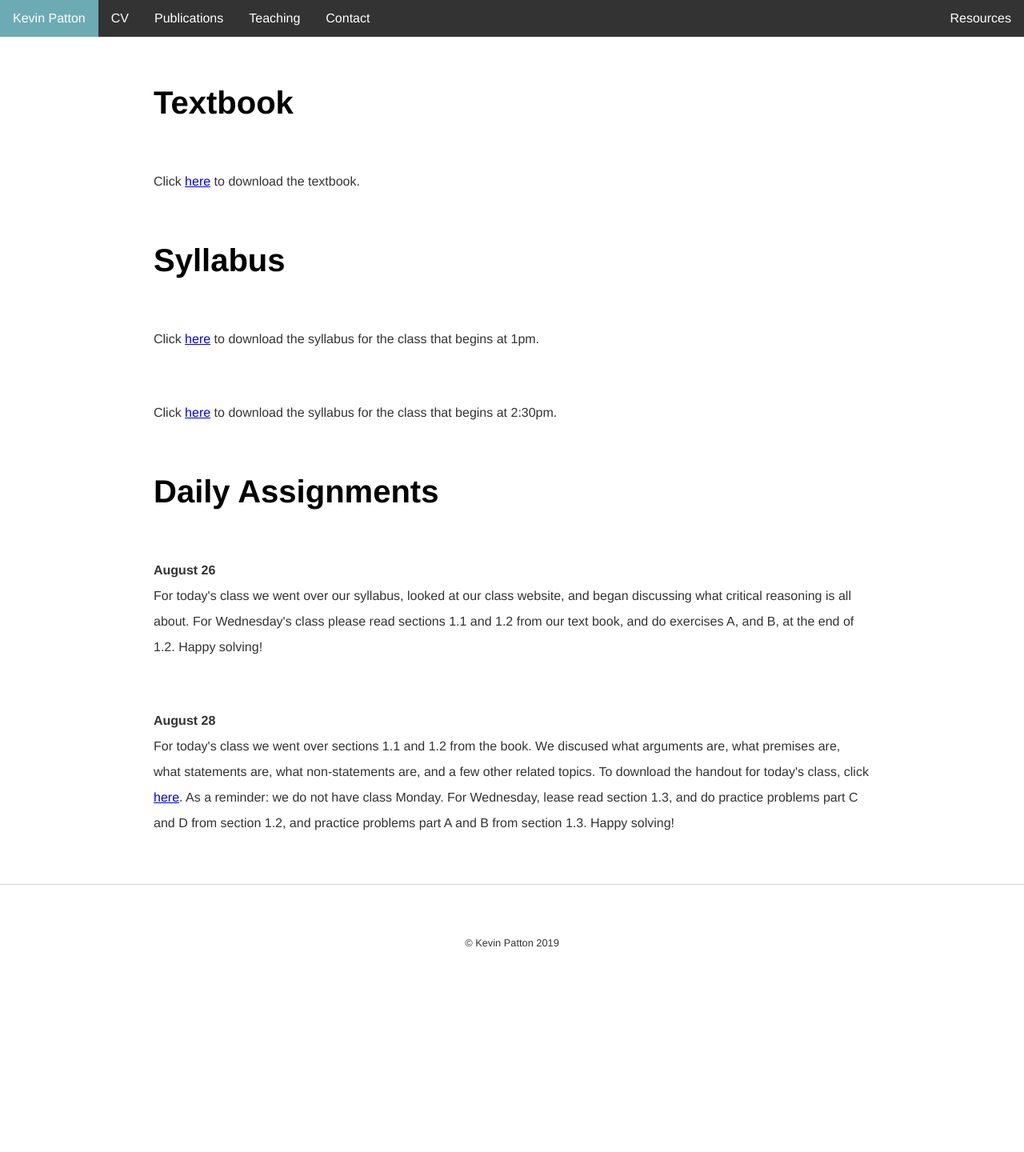
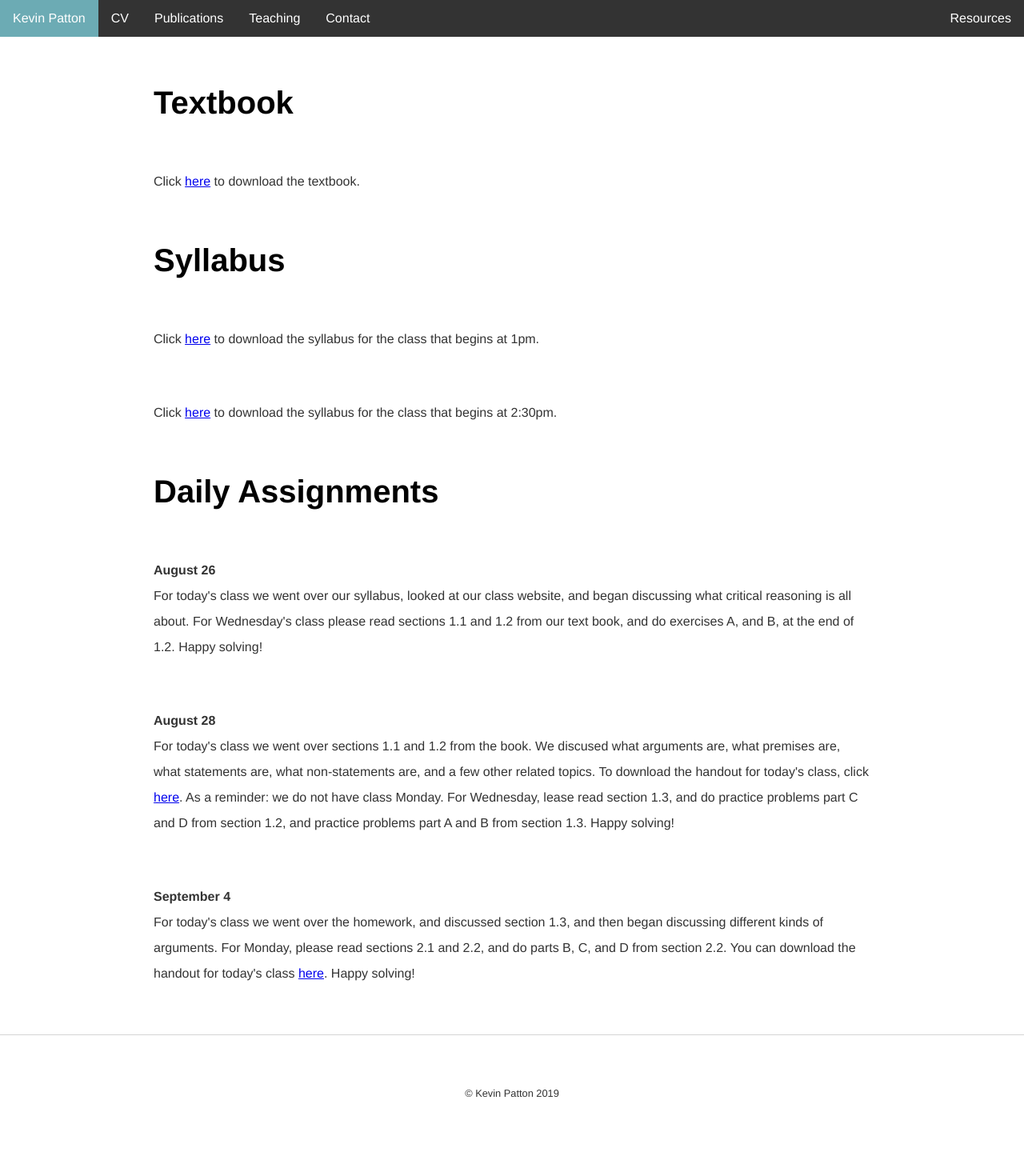
Before and after one commit to kevinjpatton/kevinjpatton.github.io, a Jekyll site: the page built from teaching/phil_1210/index.html, in a window 1280 px wide. Shown: the whole page at 80% size. Built offline with Jekyll 4.4.1, drawn with Linux system fonts in a browser that asks for light colours; Markdown is read by kramdown in place of the engine named in the settings; before the commit the page ends 1252 px from its top, so only the background shows below that.

Commit message:
Update index.html

```diff
--- a/teaching/phil_1210/index.html
+++ b/teaching/phil_1210/index.html
@@ -14,3 +14,5 @@ title: Teaching - Phil 1210
 For today's class we went over our syllabus, looked at our class website, and began discussing what critical reasoning is all about.  For Wednesday's class please read sections 1.1 and 1.2 from our text book, and do  exercises A, and B, at the end of 1.2.  Happy solving!</p>
 <p><b>August 28</b><br>
 For today's class we went over sections 1.1 and 1.2 from the book.  We discused what arguments are, what premises are, what statements are, what non-statements are, and a few other related topics.  To download the handout for today's class, click <a href="/teaching/phil_1210/Day 2 - Section 1.1 - 1.2.pdf" target="_blank">here</a>.  As a reminder: we do not have class Monday.  For Wednesday, lease read section 1.3, and do practice problems part C and D from section 1.2, and practice problems part A and B from section 1.3.  Happy solving!</p>
+<p><b>September 4</b><br>
+For today's class we went over the homework, and discussed section 1.3, and then began discussing different kinds of arguments.  For Monday, please read sections 2.1 and 2.2, and do parts B, C, and D from section 2.2.  You can download the handout for today's class <a href="/teaching/phil_1210/Day 3 - Section 1.4.pdf" target="_blank">here</a>. 	Happy solving!</p>
```
